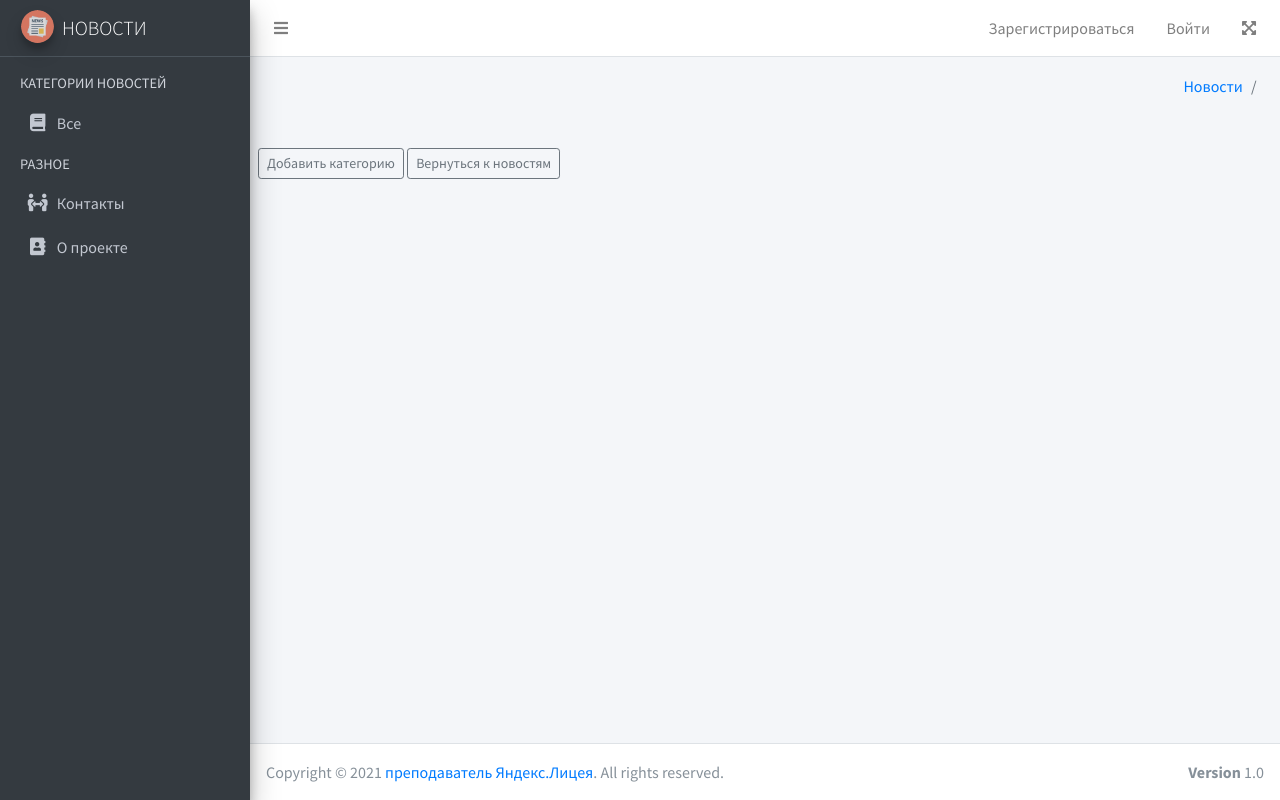
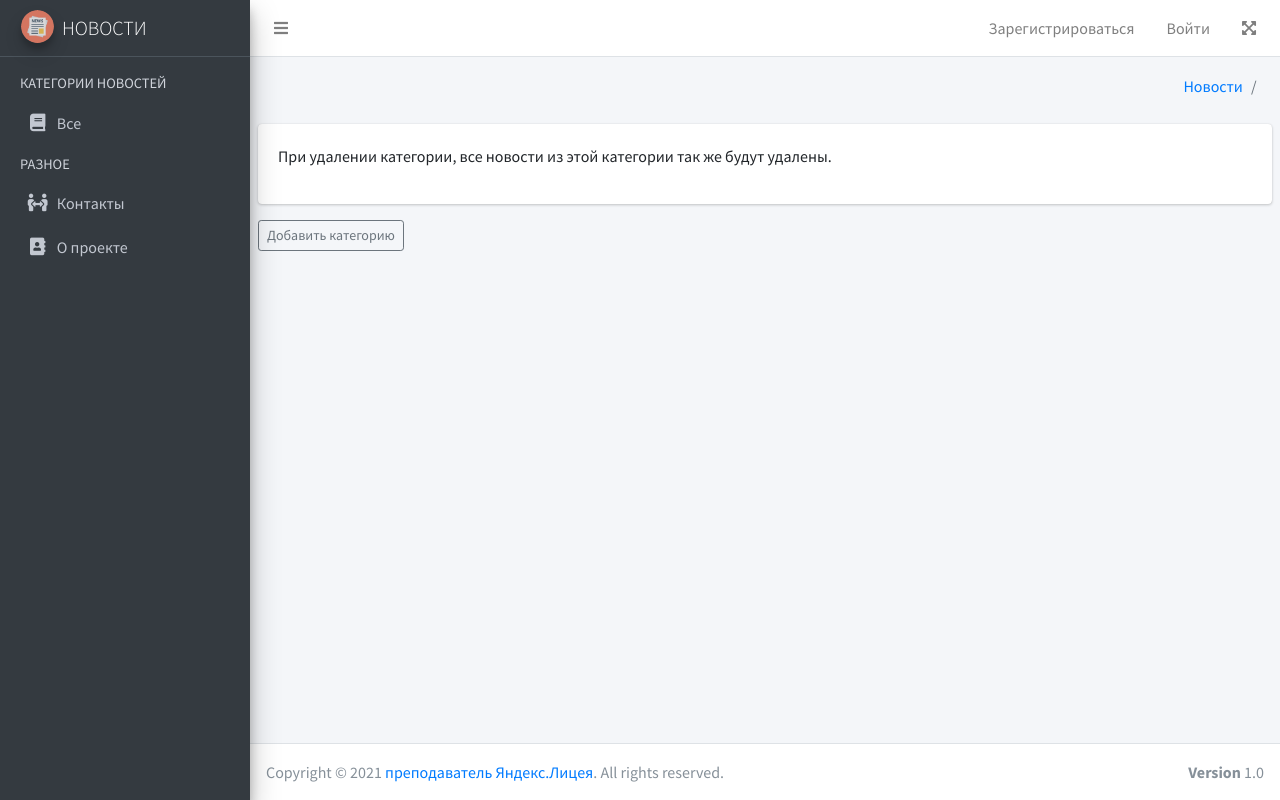
Before and after one commit to sersad/web-flask, a Flask app: template templates/categories.html in a window 1280 px wide. Run offline with Flask 2, Linux system fonts and the light colour scheme; the template is opened without the code that fills it, so the values that code supplies are empty; some libraries are stand-ins or nearby versions.

```diff
--- a/main.py
+++ b/main.py
@@ -406,6 +406,16 @@ def error_403(error):
                            reason='ЭТО НЕВОЗМОЖНО')
 
 
+@app.login_manager.unauthorized_handler
+def unauth_handler():
+    db_sess = db_session.create_session()
+    category = db_sess.query(Category).all()
+    return render_template('error.html',
+                           title='Доступ запрещен',
+                           category=category,
+                           reason='Авторизуйтесь чтоб получить доступ.')
+
+
 def main():
     db_session.global_init("db/base.db")
     db_sess = db_session.create_session()
--- a/templates/categories.html
+++ b/templates/categories.html
@@ -6,44 +6,66 @@
 
 {% block content %}
 
-<!-- перебор категорий -->
-{% for item in category%}
+<div class="card">
+  <div class="card-body">
 
-    <!-- админ видит все -->
-    {% if current_user.user_type_id == 1 %}
-    <div class="container">
-        <div class="row">
-            <div class="col col-lg-5">
-                <div class="col-md6 border rounded">
-                    <div>
-                        Категория: <span class="badge badge-secondary">
-                            {{item.name}}
-                        </span>
-                        <a href="/category/{{ item.id }}" class="btn btn-outline-warning btn-sm">
+    <p>При удалении категории, все новости из этой категории так же будут удалены.</p>
+
+  </div>
+</div>
+
+<!-- админ видит все -->
+{% if current_user.user_type_id == 1 %}
+
+<div class="container-fluid">
+  <div class="row">
+    <div class="col">
+      <div class="card">
+        <div class="card-body">
+          <table class="table table-bordered">
+            <thead>
+            <tr>
+              <th scope="col">ID</th>
+              <th scope="col">Имя</th>
+              <th scope="col">Действия</th>
+            </tr>
+            </thead>
+            <tbody>
+
+            <!-- перебор категорий -->
+            {% for item in category%}
+
+            <tr>
+              <td>{{ item.id }}</td>
+              <td>{{ item.name }}</td>
+              <td>
+                        <a href="../category/{{ item.id }}" class="btn btn-outline-warning btn-sm">
                             Изменить
                         </a>
-                        <a href="/category_delete/{{ item.id }}" class="btn btn-outline-danger btn-sm"
+                        <a href="../category_delete/{{ item.id }}" class="btn btn-outline-danger btn-sm"
                            title="удаление категории удалит все новости этой категории">
                             Удалить
                         </a>
-                    </div>
-                </div>
-            </div>
+              </td>
+            </tr>
+            <!-- end перебор пользователей -->
+            {% endfor %}
+            </tbody>
+          </table>
         </div>
+
+      </div>
     </div>
+  </div>
+</div>
 
-<!-- end если опубликована, админ видит все -->
+
+<!-- end админ видит все -->
 {% endif %}
 
-<!-- end перебор новостей -->
-{% endfor %}
-
-<br>
-<a href="/category" class="btn btn-outline-secondary btn-sm">
+<a href="category" class="btn btn-outline-secondary btn-sm">
     Добавить категорию
 </a>
-<a href="/" class="btn btn-outline-secondary btn-sm">
-    Вернуться к новостям
-</a>
+
 
 {% endblock %}
```
Also changed, not shown: templates/base.html (+12 -12 lines), templates/users.html (+9 -6 lines), db/base.db.
